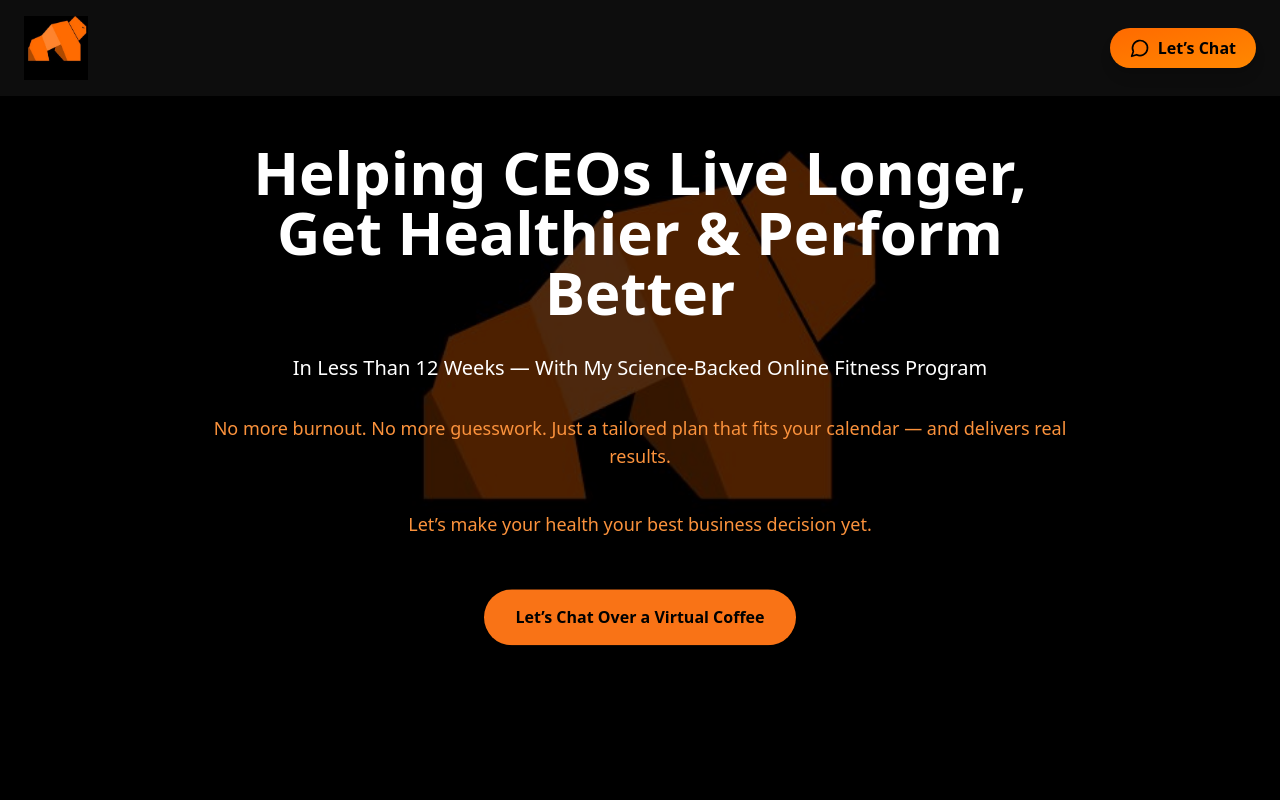
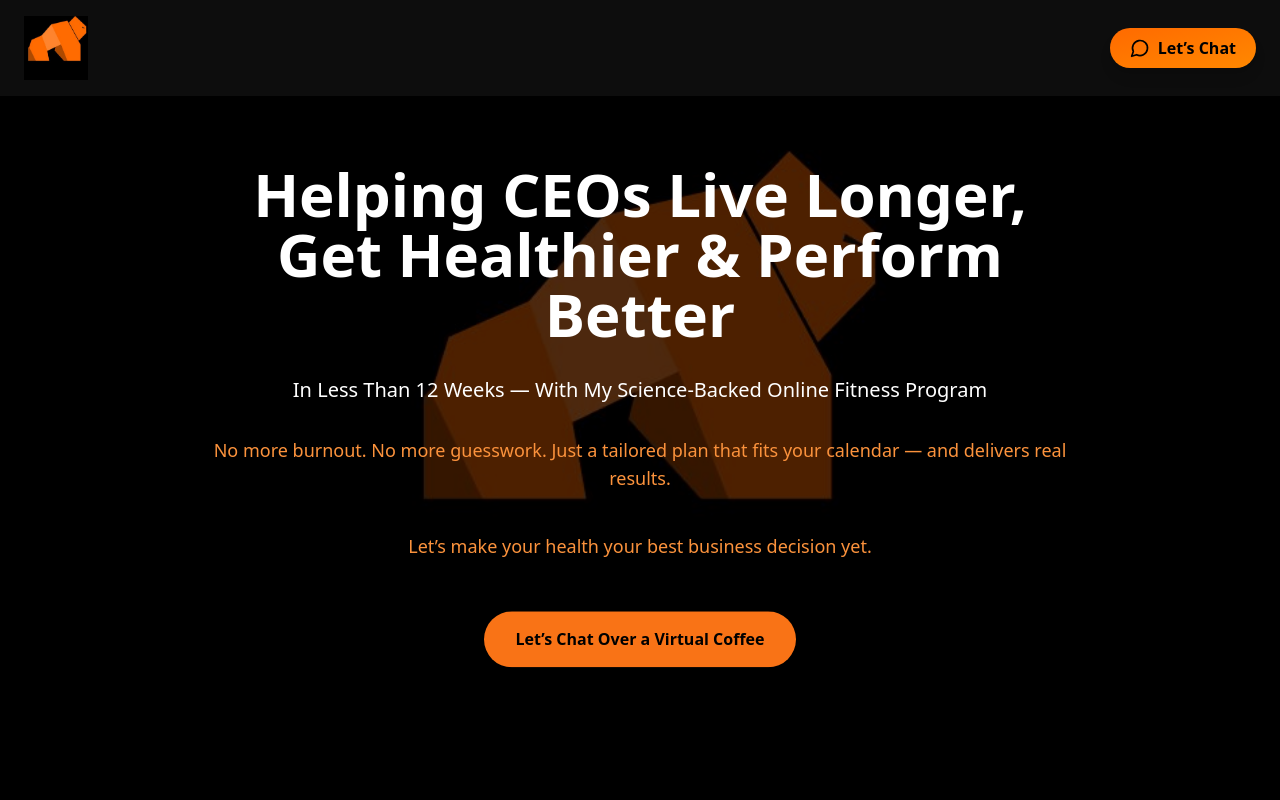
Before and after one commit to Mukulsh26/Primate, a React (Create React App) app: page / in a window 1280 px wide. Shown: the top 800 px of the page. Built offline with nearby package versions, Linux system fonts and the light colour scheme; the HTML template or start-up script is replaced by a standard one.

Commit message:
feat: NavBar Fixed

```diff
--- a/src/components/Hero.jsx
+++ b/src/components/Hero.jsx
@@ -2,7 +2,7 @@ import React from 'react';
 
 const Hero = () => {
     return (
-        <section className="bg-black text-orange-500 min-h-screen flex flex-col justify-center items-center px-4 text-center relative overflow-hidden">
+        <section className="bg-black text-orange-500 min-h-screen flex flex-col justify-center items-center px-4 text-center relative overflow-hidden pt-11">
             <div className="absolute inset-0 flex justify-center items-center">
                 <img
                     src="/images/bg-logo.png"
```
